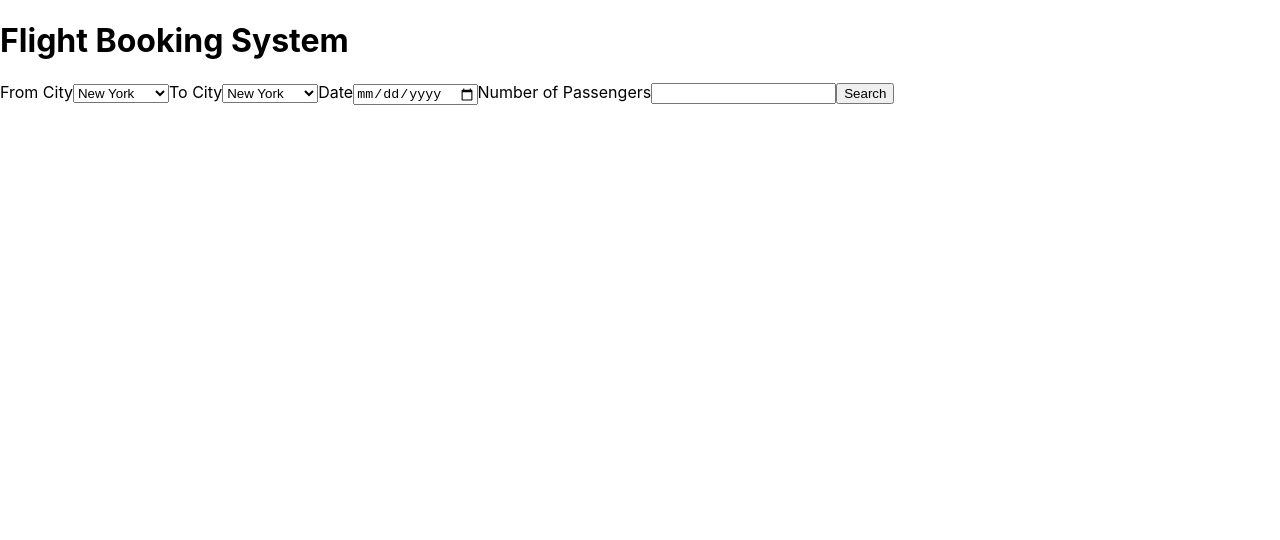
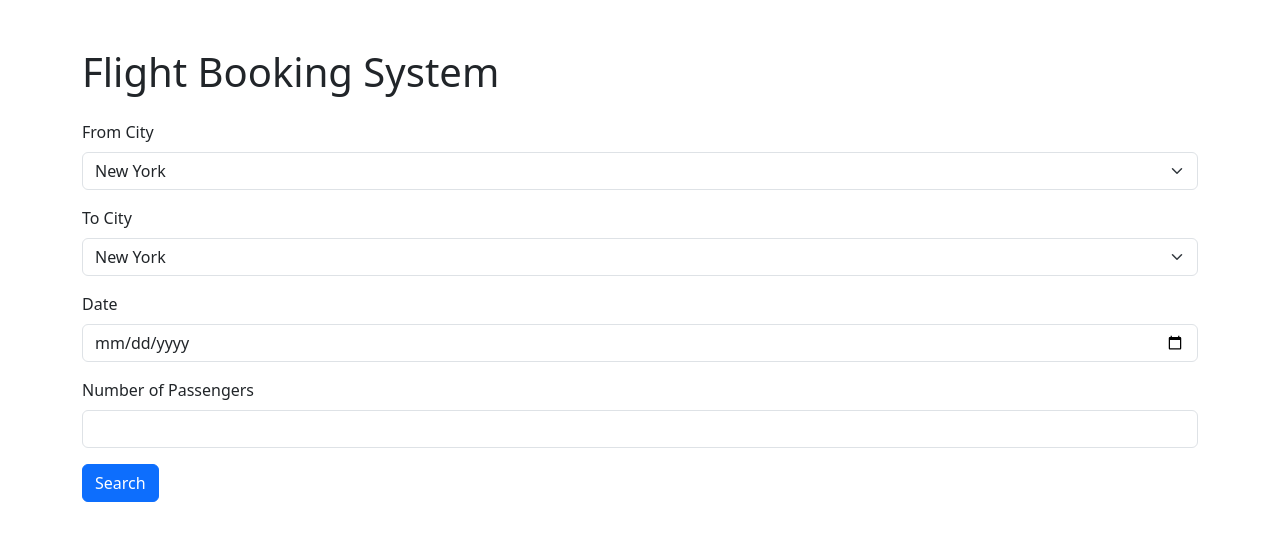
Before and after one commit to plataformab2b/airfly, a React (Create React App) app in the folder frontend/: page / in a window 1280 px wide. Shown: the top 540 px of the page. Built offline with nearby package versions, Linux system fonts and the light colour scheme.

Commit message:
Updated form

```diff
--- a/frontend/package.json
+++ b/frontend/package.json
@@ -6,6 +6,7 @@
     "@testing-library/jest-dom": "^5.17.0",
     "@testing-library/react": "^13.4.0",
     "@testing-library/user-event": "^13.5.0",
+    "bootstrap": "^5.3.2",
     "react": "^18.2.0",
     "react-dom": "^18.2.0",
     "react-router-dom": "^6.18.0",
--- a/frontend/src/components/SearchPage.js
+++ b/frontend/src/components/SearchPage.js
@@ -1,6 +1,7 @@
 import React, { useState } from 'react';
 import axios from 'axios';
 import airportsData from '../data/airports'; // Importing airport data
+import 'bootstrap/dist/css/bootstrap.min.css';
 
 const SearchPage = () => {
   // State to handle user selections and airport codes
@@ -84,83 +85,81 @@ const handlePassengersChange = (e) => {
   };
 
   return (
-    <div>
-      <h1>Flight Booking System</h1>
+    <div className="container mt-5">
+      <h1 className="mb-4">Flight Booking System</h1>
       <form onSubmit={handleSubmit}>
 
         {/* Dropdown to select the departure city */}
-        <label htmlFor="fromCity">From City</label>
-        <select name="fromCity" onChange={handleCityChange} value={search.fromCity}>
+        <div className="mb-3">
+          <label htmlFor="fromCity" className="form-label">From City</label>
+          <select className="form-select" name="fromCity" onChange={handleCityChange} value={search.fromCity}>
             {airportsData.map((entry, index) => (
               <option key={index} value={entry.city}>
                 {entry.city}
               </option>
             ))}
           </select>
+        </div>
 
         {/* Dropdown to select the departure airport if a city has been selected */}
         {search.fromCity && (
-          <>
-            <label htmlFor="fromAirport">From Airport</label>
-            <select name="fromAirport" onChange={(e) => handleAirportChange(e, 'from')}>
+          <div className="mb-3">
+            <label htmlFor="fromAirport" className="form-label">From Airport</label>
+            <select className="form-select" name="fromAirport" onChange={(e) => handleAirportChange(e, 'from')}>
               {airportsData.find(city => city.city === search.fromCity).airports.map((airport, index) => (
                 <option key={index} value={airport.name}>
                   {airport.name}
                 </option>
               ))}
             </select>
-          </>
+          </div>
         )}
 
         {/* Dropdown to select the destination city */}
-        <label htmlFor="toCity">To City</label>
-        <select name="toCity" onChange={handleCityChange} value={search.toCity}>
+        <div className="mb-3">
+          <label htmlFor="toCity" className="form-label">To City</label>
+          <select className="form-select" name="toCity" onChange={handleCityChange} value={search.toCity}>
             {airportsData.map((entry, index) => (
               <option key={index} value={entry.city}>
                 {entry.city}
               </option>
             ))}
           </select>
+        </div>
 
         {/* Dropdown to select the destination airport if a city has been selected */}
         {search.toCity && (
-          <>
-            <label htmlFor="toAirport">To Airport</label>
-            <select name="toAirport" onChange={(e) => handleAirportChange(e, 'to')}>
+          <div className="mb-3">
+            <label htmlFor="toAirport" className="form-label">To Airport</label>
+            <select className="form-select" name="toAirport" onChange={(e) => handleAirportChange(e, 'to')}>
               {airportsData.find(city => city.city === search.toCity).airports.map((airport, index) => (
                 <option key={index} value={airport.name}>
                   {airport.name}
                 </option>
               ))}
             </select>
-          </>
+          </div>
         )}
 
         {/* Input to select the date */}
-        <label htmlFor="fromDate">Date</label>
-        <input
-            type="date"
-            name="fromDate"
-            onChange={handleCityChange}
-            value={search.fromDate}
-        />
+        <div className="mb-3">
+          <label htmlFor="fromDate" className="form-label">Date</label>
+          <input type="date" className="form-control" name="fromDate" onChange={handleCityChange} value={search.fromDate} />
+        </div>
 
         {/* Input to enter the number of passengers */}
-      <label htmlFor="passengers">Number of Passengers</label>
-      <input
-        type="number"
-        name="passengers"
-        onChange={handlePassengersChange}
-        value={search.passengers}
-      />
+        <div className="mb-3">
+          <label htmlFor="passengers" className="form-label">Number of Passengers</label>
+          <input type="number" className="form-control" name="passengers" onChange={handlePassengersChange} value={search.passengers} />
+        </div>
 
         {/* Button to submit the form */}
-        <button type="submit">Search</button>
+        <button type="submit" className="btn btn-primary">Search</button>
       </form>
 
       {/* Displaying the flight data in a table */}
       {flightsData.length > 0 && (
-        <table>
+        <table className="table mt-4">
           <thead>
             <tr>
               <th>Weekday</th>
@@ -183,6 +182,7 @@ const handlePassengersChange = (e) => {
       )}
     </div>
   );
+
 };
 
 export default SearchPage;
```
Also changed, not shown: 1 other file (tests, documents, lock files or other folders). Lines whose indentation alone changed are shown as unchanged.
